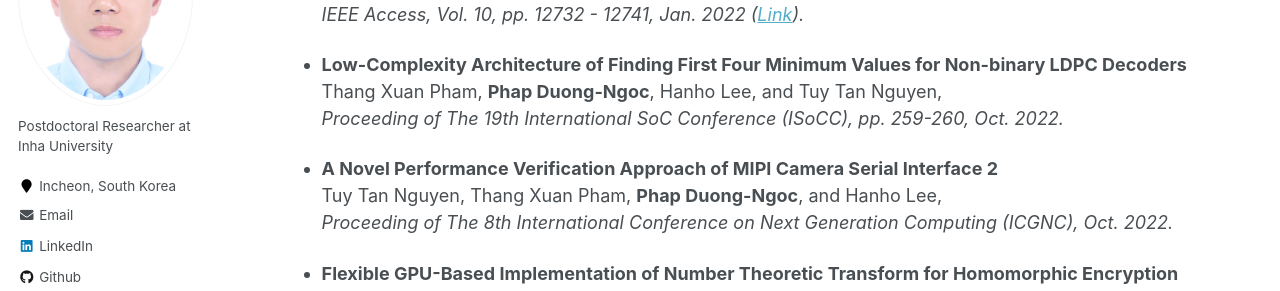
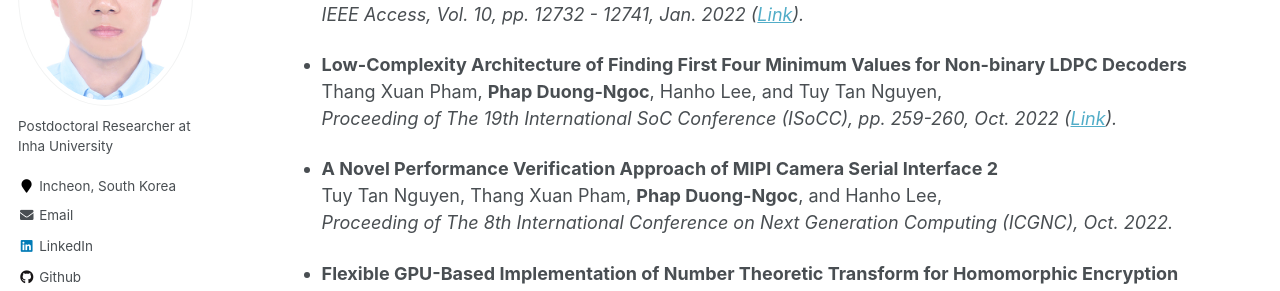
Before and after one commit to phapdn/phapdn.github.io, a Jekyll site: the page built from _pages/publications.md, in a window 1280 px wide and 900 px high, scrolled down 852 px. Shown: the part 152-443 px from the top of the window. Built offline with Jekyll 4.4.1, drawn with Linux system fonts in a browser that asks for light colours; some web fonts are replaced.

Commit message:
Update publications.md

```diff
--- a/_pages/publications.md
+++ b/_pages/publications.md
@@ -37,7 +37,7 @@ Publication names: Phap Duong-Ngoc; Phap Ngoc Duong; Duong Ngoc Phap
 
 * **Low-Complexity Architecture of Finding First Four Minimum Values for Non-binary LDPC Decoders**
   Thang Xuan Pham, **Phap Duong-Ngoc**, Hanho Lee, and Tuy Tan Nguyen,
-  *Proceeding of The 19th International SoC Conference (ISoCC), pp. 259-260, Oct. 2022.*
+  *Proceeding of The 19th International SoC Conference (ISoCC), pp. 259-260, Oct. 2022 (<a href="https://ieeexplore.ieee.org/abstract/document/10031266">Link</a>).*
 
 * **A Novel Performance Verification Approach of MIPI Camera Serial Interface 2**
   Tuy Tan Nguyen, Thang Xuan Pham, **Phap Duong-Ngoc**, and Hanho Lee,
```
